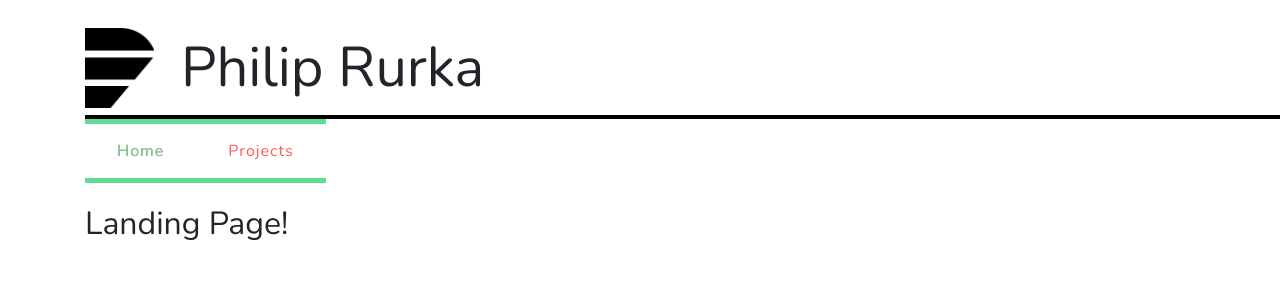
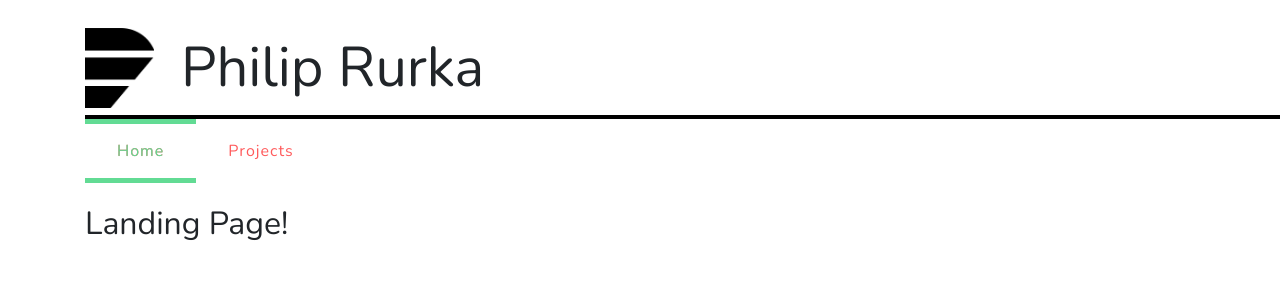
Before and after one commit to PhilipRurka/Live-Portfolio, a React (Create React App) app: page / in a window 1280 px wide. Shown: the top 300 px of the page. Built offline with nearby package versions, Linux system fonts and the light colour scheme.

Commit message:
Completed the NavItem Section. Its working as expected!

```diff
--- a/src/components/NavBar/NavBar.js
+++ b/src/components/NavBar/NavBar.js
@@ -3,7 +3,6 @@ import React from 'react';
 import { jsx, keyframes } from "@emotion/core";
 import styled from '@emotion/styled/macro';
 import { COLORS } from '../../helpers/colors';
-import './styles.scss';
 
 class Navbar extends React.Component {
 
@@ -39,21 +38,31 @@ class Navbar extends React.Component {
   };
 };
 
-const selectedAnimation = keyframes`
-  0% {
-    width: 0;
-  }
-
-  100% {
-    width: 100%;
-  }
-`;
-
 class NavItem extends React.Component {
 
-  activeState = null;
+  Content = styled.div(({ triggeredLocation }) => {
+    const { props: { currentLocation } } = this;
+    let psudoStyle;
+    let addedStyle;
 
-  contentStyle = {
+    const sharedStyles = {
+      overflow: 'hidden',
+      width: '0',
+      transition: 'width 0.3s ease'
+    };
+
+    if(currentLocation === triggeredLocation) {
+      this.activeState = true;
+      addedStyle = null;
+      psudoStyle = { width: '100%' };
+
+    } else {
+      psudoStyle = { width: '0' };
+      addedStyle = { cursor: 'pointer' };
+      this.activeState = false;
+    };
+
+    return {
       position: 'relative',
       display: 'inline-block',
       padding: '1.25em 2em',
@@ -64,7 +73,10 @@ class NavItem extends React.Component {
         left: '0',
         width: '100%',
         height: '0.3rem',
-      backgroundColor: COLORS.green
+        backgroundColor: COLORS.green,
+        width: '0',
+        ...sharedStyles,
+        ...psudoStyle
       },
 
       '&::before': {
@@ -73,76 +85,44 @@ class NavItem extends React.Component {
 
       '&::after': {
         bottom: 0
-    }
-  }
+      },
 
-  labelStyle = (triggeredLocation) => {
-    const { props: { currentLocation } } = this;
 
-    let beforeStyle;
-    let addedStyle;
-    const animation = `${selectedAnimation} 1s ease-in-out`;
-
-    if(currentLocation === triggeredLocation) {
-      this.activeState = true;
-      addedStyle = null;
-      beforeStyle = { animation };
-
-    } else {
-      if(this.activeState) {
-        beforeStyle = {
-          animation,
-          animationDirection: 'reverse',
-          width: '0'
-        };
-
-      } else {
-        beforeStyle = {
-          width: '0',
-        };
-      };
-
-      addedStyle = { cursor: 'pointer' };
-      this.activeState = false;
-    };
-
-    return {
+      'label': {
         position: 'relative',
         margin: '0',
         color: COLORS.red,
         letterSpacing: '1px',
         ...addedStyle,
 
-      // '&:hover::after': {
-      //   width: '100%'
-      // },
+        '&:hover::after': {
+          width: '100%'
+        },
 
         '&::before, &::after': {
           content: 'attr(title)',
           position: 'absolute',
           top: '0',
           left: '0',
-        overflow: 'hidden',
-        transition: 'width 0.5s ease',
+          ...sharedStyles
         },
 
         '&::before': {
           color: COLORS.green,
           zIndex: '1',
-        ...beforeStyle
+          ...psudoStyle
         },
 
         '&::after': {
           color: COLORS.purple,
-        width: '0'
         },
+      }
     };
-  };
+  });
 
   render() {
     const {
-      contentStyle,
-      labelStyle,
+      Content,
       props: {
         triggeredLocation,
         copy,
@@ -151,15 +131,14 @@ class NavItem extends React.Component {
     } = this;
 
     return (
-      <div
-        css={contentStyle}
+      <Content
+        triggeredLocation={triggeredLocation}
       >
         <label
           title={copy}
           onClick={() => ( goToPage(triggeredLocation) )}
-          css={ labelStyle(triggeredLocation) }
         >{copy}</label>
-      </div>
+      </Content>
     );
   };
 };
--- a/src/components/NavBar/styles.scss
+++ /dev/null
@@ -1,3 +0,0 @@
-label:hover:after {
-  width: 100%;
-};
```
Lines whose indentation alone changed are shown as unchanged.
